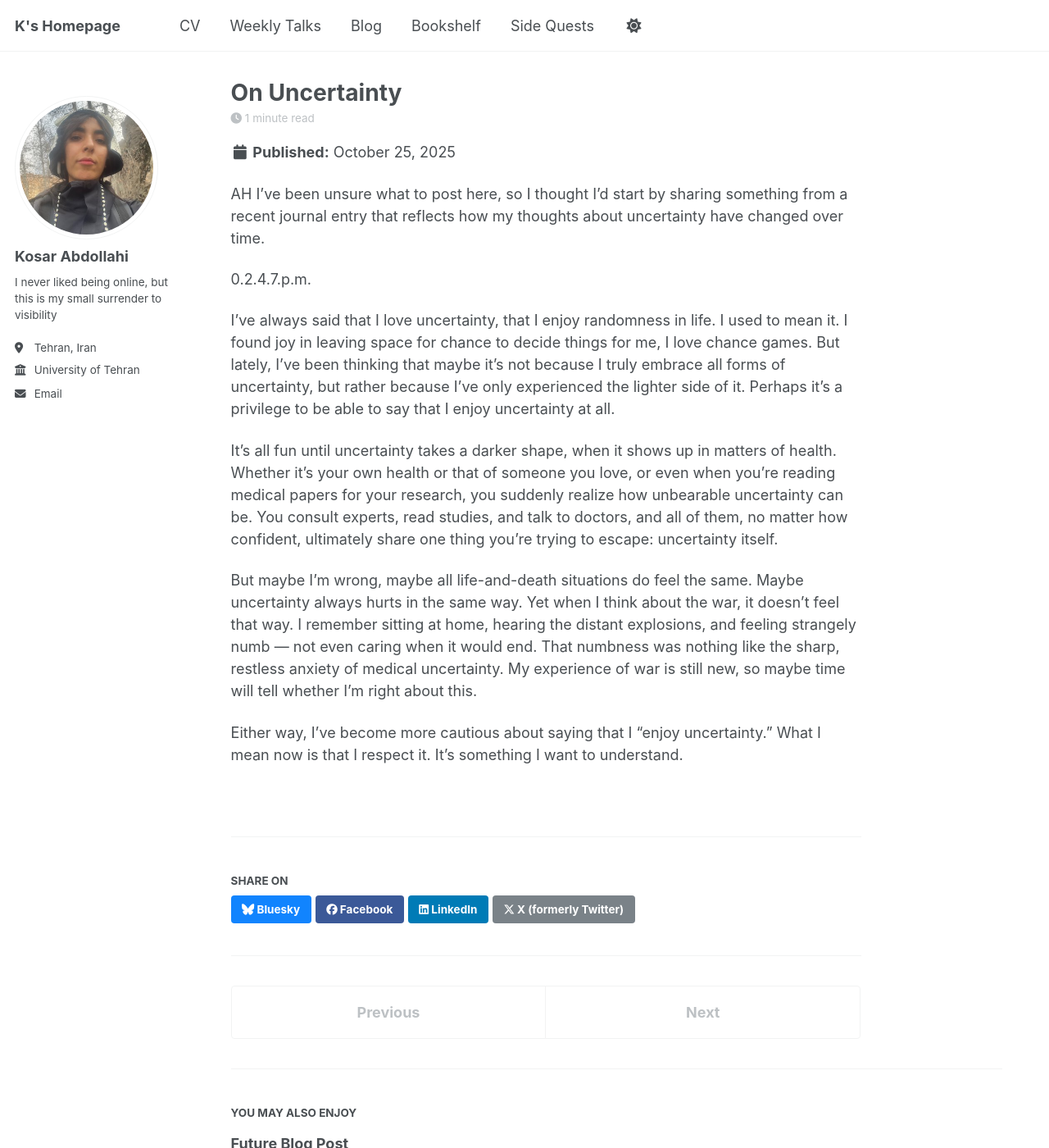
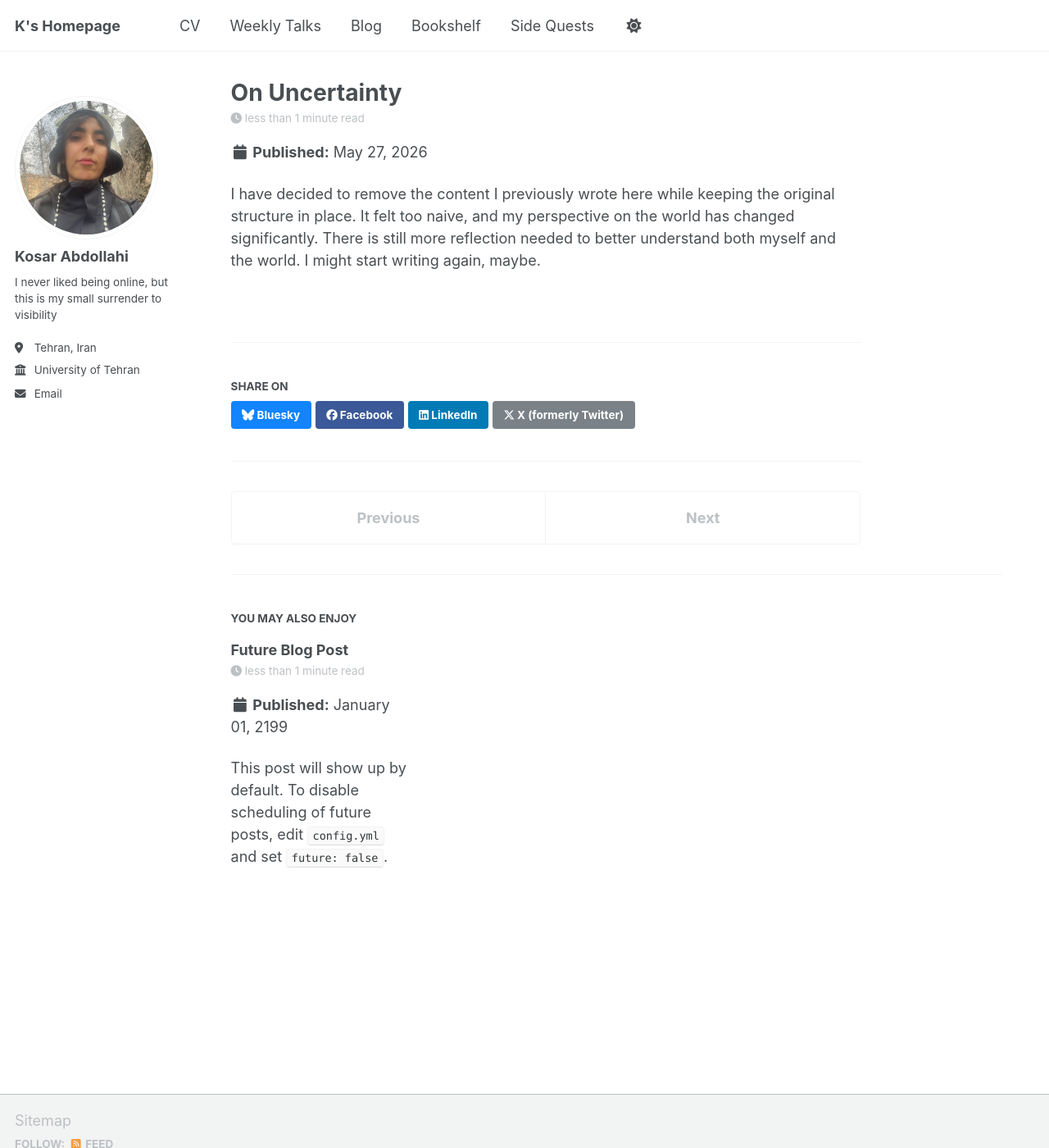
Before and after one commit to kabdollahi/kabdollahi.github.io, a Jekyll site: the page built from _posts/2012-08-14-blog-post-1.md, in a window 1280 px wide and 1400 px high. Shown: the whole window at 82% size. Built offline with Jekyll 4.4.1, drawn with Linux system fonts in a browser that asks for light colours; a script that is not in the unit is left out.

Commit message:
Update 2012-08-14-blog-post-1.md

```diff
--- a/_posts/2012-08-14-blog-post-1.md
+++ b/_posts/2012-08-14-blog-post-1.md
@@ -1,6 +1,6 @@
 ---
 title: 'On Uncertainty'
-date: 2025-10-25
+date: 2026-05-27
 permalink: /posts/2025/10/blog-post-1/
 tags:
   -
@@ -8,15 +8,4 @@ tags:
   -
 ---
 
-
-AH I’ve been unsure what to post here, so I thought I’d start by sharing something from a recent journal entry that reflects how my thoughts about uncertainty have changed over time.
-
-0.2.4.7.p.m.
-
-I’ve always said that I love uncertainty, that I enjoy randomness in life. I used to mean it. I found joy in leaving space for chance to decide things for me, I love chance games. But lately, I’ve been thinking that maybe it’s not because I truly embrace all forms of uncertainty, but rather because I’ve only experienced the lighter side of it. Perhaps it’s a privilege to be able to say that I enjoy uncertainty at all.
-
-It’s all fun until uncertainty takes a darker shape, when it shows up in matters of health. Whether it’s your own health or that of someone you love, or even when you're reading medical papers for your research, you suddenly realize how unbearable uncertainty can be. You consult experts, read studies, and talk to doctors, and all of them, no matter how confident, ultimately share one thing you’re trying to escape: uncertainty itself.
-
-But maybe I'm wrong, maybe all life-and-death situations do feel the same. Maybe uncertainty always hurts in the same way. Yet when I think about the war, it doesn’t feel that way. I remember sitting at home, hearing the distant explosions, and feeling strangely numb — not even caring when it would end. That numbness was nothing like the sharp, restless anxiety of medical uncertainty. My experience of war is still new, so maybe time will tell whether I’m right about this.
-
-Either way, I’ve become more cautious about saying that I “enjoy uncertainty.” What I mean now is that I respect it. It’s something I want to understand.
+I have decided to remove the content I previously wrote here while keeping the original structure in place. It felt too naive, and my perspective on the world has changed significantly. There is still more reflection needed to better understand both myself and the world. I might start writing again, maybe.
```
